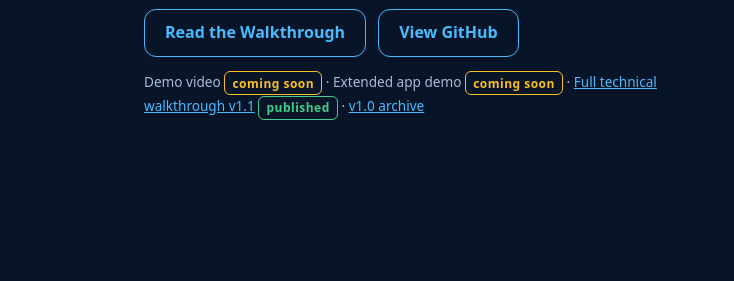
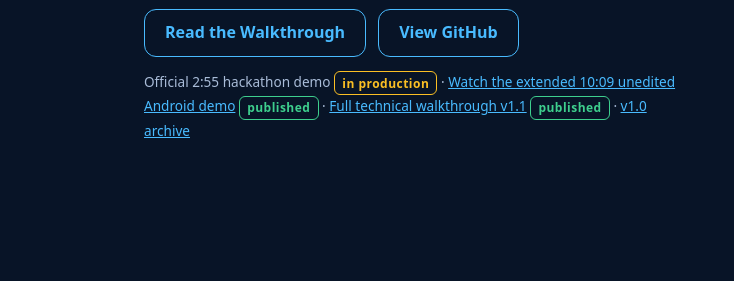
Before and after one commit to Ron-Bee/EdgeFit-AI, a plain HTML site: page website/index.html in a window 1280 px wide. Shown: the part 385-666 px from the top of the page, 0-734 px from the left. Drawn offline with Linux system fonts and the light colour scheme.

Commit message:
web: link published unedited extended demo beside pending official video

```diff
--- a/website/index.html
+++ b/website/index.html
@@ -41,9 +41,9 @@ real on-device llama.cpp inference, never simulated numbers.</p>
 <a class="btn btn-ghost" href="https://ronbeesoftware.com/edgefit/walkthrough/">Read the Walkthrough</a>
 <a class="btn btn-ghost" href="https://github.com/Ron-Bee/EdgeFit-AI">View GitHub</a>
 </div>
-<p class="caption" style="text-align:left">Demo video
-<span class="status-tag pending">coming soon</span> · Extended app demo
-<span class="status-tag pending">coming soon</span> · <a href="https://ronbeesoftware.com/edgefit/walkthrough/">Full technical walkthrough v1.1</a> <span class="status-tag ok">published</span> · <a href="https://github.com/Ron-Bee/EdgeFit-AI/tree/main/docs/walkthrough/v1.0">v1.0 archive</a></p>
+<p class="caption" style="text-align:left">Official 2:55 hackathon demo
+<span class="status-tag pending">in production</span> · <a href="https://youtu.be/8IhWPMv60Gw" target="_blank" rel="noopener noreferrer">Watch the extended 10:09 unedited Android demo</a>
+<span class="status-tag ok">published</span> · <a href="https://ronbeesoftware.com/edgefit/walkthrough/">Full technical walkthrough v1.1</a> <span class="status-tag ok">published</span> · <a href="https://github.com/Ron-Bee/EdgeFit-AI/tree/main/docs/walkthrough/v1.0">v1.0 archive</a></p>
 </div>
 <div>
 <div class="phone">
```
